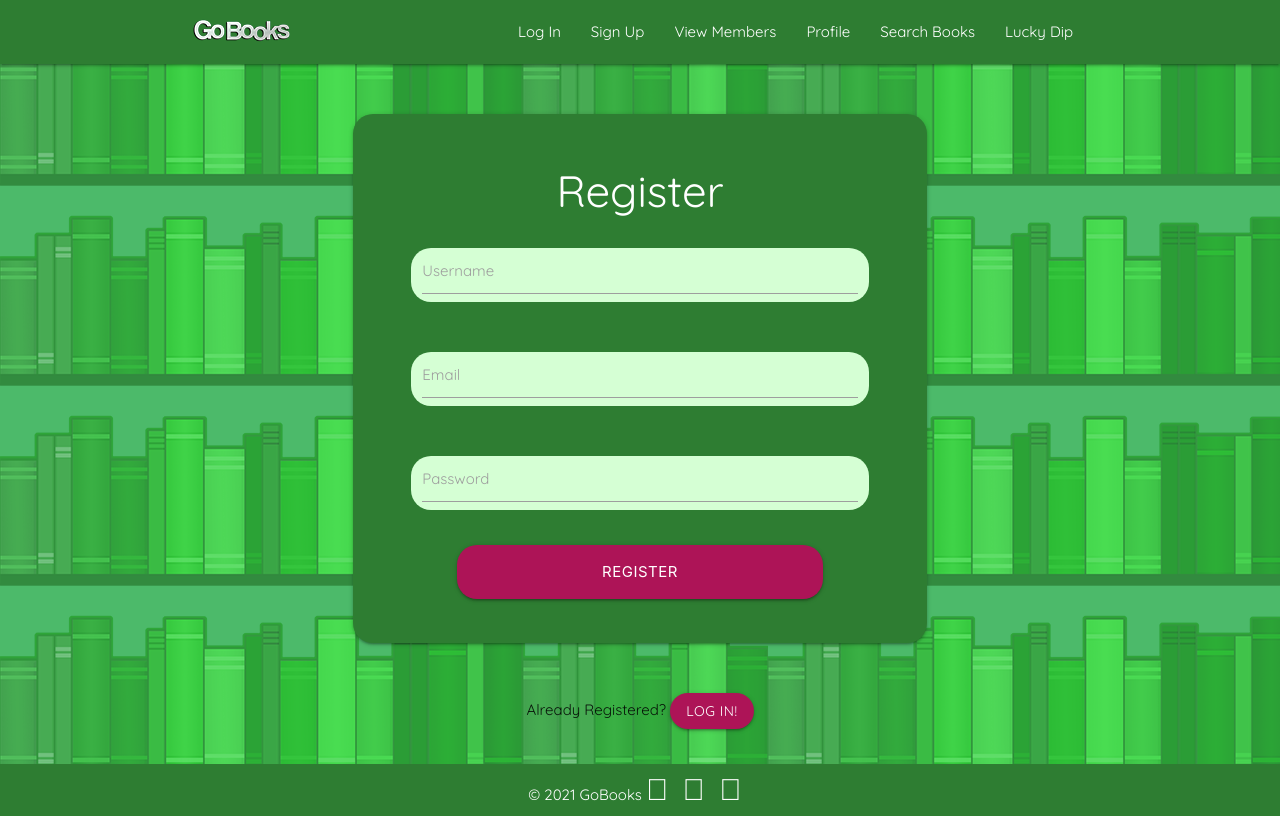
After one commit to Code-Institute-Submissions/MS3_GoBooks, a Flask app: page /register in a window 1280 px wide. The commit adds this page. Run offline with Flask 2, Linux system fonts and the light colour scheme; some libraries are stand-ins or nearby versions.

Commit message:
add login and register pages

```diff
--- a/app.py
+++ b/app.py
@@ -3,6 +3,7 @@ from flask import (
     Flask, flash, render_template, redirect, request, session, url_for)
 from flask_pymongo import PyMongo
 from bson.objectid import ObjectId
+from werkzeug.security import generate_password_hash, check_password_hash
 if os.path.exists("env.py"):
     import env
 
@@ -22,6 +23,33 @@ def homepage():
     return render_template("index.html")
 
 
+@app.route("/register", methods=["GET", "POST"])
+def register():
+    if request.method == "POST":
+        existing_user = mongo.db.members.find_one(
+            {"username": request.form.get("username").lower()})
+
+        if existing_user:
+            flash("Username already exists")
+            return redirect(url_for("register"))
+
+        register = {
+            "username": request.form.get("username").lower(),
+            "email": request.form.get("email").lower(),
+            "password": generate_password_hash(request.form.get("password"))
+        }
+        mongo.db.members.insert_one(register)
+
+        session["member"] = request.form.get("username").lower()
+        flash("Registration Successful")
+    return render_template("register.html")
+
+
+@app.route("/login", methods=["GET", "POST"])
+def login():
+    return render_template("login.html")
+
+
 @app.route("/members_list")
 def members_list():
     members = mongo.db.members.find()
--- a/static/css/style.css
+++ b/static/css/style.css
@@ -1,4 +1,86 @@
-.gobooks-body {
-    background-image: linear-gradient(to bottom right, #4cba6a, #279c48);
-    height: 100vh;
+
+*, *::before, *::after {
+    font-family: 'Quicksand', sans-serif;
 }
+
+body {
+    display: flex;
+    background-image: url(../images/bookshelves.png);
+    background-repeat: repeat;
+    background-color: #4cba6a;
+    min-height: 100vh;
+    flex-direction: column;
+  }
+
+h1,h2,h3,h4,h5,h6 {
+    color: white;
+}
+
+main {
+    flex: 1 0 auto;
+  }
+
+.header-row {
+    padding-top: 100px;
+}
+
+.logo {
+    max-width: 80vw;
+}
+
+.tagline {
+    color: whitesmoke;
+    text-shadow: 2px 2px rgba(0, 0, 0, 0.7);
+}
+
+.fas {
+    color: white;
+}
+
+.socials {
+    color: white;
+    margin-right: 10px;
+    font-size: 2em;
+}
+
+.socials:hover{
+    color: #9c094e;
+    text-decoration: none;
+    transition: all 0.30s ease-in-out;
+    -o-transition: all 0.30s ease-in-out;
+    -moz-transition: all 0.30s ease-in-out;
+    -webkit-transition: all 0.30s ease-in-out;
+}
+
+footer.page-footer {
+    padding-top: 10px;
+    padding-bottom: 10px;
+}
+
+.input-field {
+    background-color: #d5ffd4;
+    border-radius: 20px;
+}
+
+.search {
+    color: black;
+    text-align: center;
+}
+
+.homepage-links {
+    color: white;
+    text-align: center;
+}
+
+.btn {
+    border-radius: 20px;
+}
+
+.card-panel {
+    margin-top: 50px;
+    border-radius: 20px;
+}
+
+.flashes {
+    line-height: 2;
+}
--- a/templates/base.html
+++ b/templates/base.html
@@ -4,6 +4,10 @@
 <head>
     <meta charset="UTF-8">
     <meta name="viewport" content="width=device-width, initial-scale=1.0">
+    <!--import Quicksand font-->
+    <style>
+        @import url('https://fonts.googleapis.com/css2?family=Quicksand:wght@300;400;500;600;700&display=swap');
+    </style>
     <!--Font Awesome-->
     <link rel="stylesheet" href="https://cdnjs.cloudflare.com/ajax/libs/font-awesome/5.13.1/css/all.min.css"
         integrity="sha512-xA6Hp6oezhjd6LiLZynuukm80f8BoZ3OpcEYaqKoCV3HKQDrYjDE1Gu8ocxgxoXmwmSzM4iqPvCsOkQNiu41GA=="
@@ -16,16 +20,17 @@
     <title>GoBooks</title>
 </head>
 
-<body class="gobooks-body">
+<body>
     <header>
         <!--Navbar-->
         <nav class="green darken-3">
-            <div class="nav-wrapper">
-                <a href="{{ url_for ('homepage') }}" class="brand-logo">GoBooks</a>
+            <div class="nav-wrapper container">
+                <a href="{{ url_for ('homepage') }}" class="brand-logo"><img src="static/images/logo_mini.png"
+                        class="logo" alt="GoBooks logo"></a>
                 <a href="#" data-target="mobile-demo" class="sidenav-trigger"><i class="fas fa-bars"></i></a>
                 <ul class="right hide-on-med-and-down">
-                    <li><a href="#">Log In</a></li>
-                    <li><a href="#">Sign Up</a></li>
+                    <li><a href="{{ url_for ('login') }}">Log In</a></li>
+                    <li><a href="{{ url_for ('register') }}">Sign Up</a></li>
                     <li><a href="#">View Members</a></li>
                     <li><a href="#">Profile</a></li>
                     <li><a href="#">Search Books</a></li>
@@ -36,22 +41,53 @@
 
         <ul class="sidenav" id="mobile-demo">
             <li><a href="{{ url_for ('homepage') }}" class="brand-logo">GoBooks</a></li>
-            <li><a href="#">Log In</a></li>
-            <li><a href="#">Sign Up</a></li>
+            <li><a href="{{ url_for ('login') }}">Log In</a></li>
+            <li><a href="{{ url_for ('register') }}">Sign Up</a></li>
             <li><a href="#">View Members</a></li>
             <li><a href="#">Profile</a></li>
             <li><a href="#">Search Books</a></li>
             <li><a href="#">Lucky Dip</a></li>
         </ul>
     </header>
+
+    <section>
+        <!-- Flash Messages -->
+        {% with messages = get_flashed_messages() %}
+            {% if messages %}
+                {% for message in messages %}
+                    <div class="row flashes pink darken-3">
+                        <h4 class="center-align white-text">
+                            {{ message }}
+                        </h4>
+                    </div>
+                {% endfor %}
+            {% endif %}
+        {% endwith %}
+    </section>
     <!--Content added in below-->
+    <main>
+        <div class="container content">
+            {% block content %}
+            {% endblock %}
+        </div>
+    </main>
 
-    {% block content %}
-    {% endblock %}
+    <!--Footer-->
 
+    <footer class="page-footer green darken-3">
+        <div class="container center-align">
+            © 2021 GoBooks
+            <a target="_blank" href="https://www.facebook.com"><i class="socials fab fa-facebook"
+                    aria-hidden="true"></i></a>
+            <a target="_blank" href="https://twitter.com"><i class="socials fab fa-twitter" aria-hidden="true"></i></a>
+            <a target="_blank" href="https://www.instagram.com"><i class="socials fab fa-instagram"
+                    aria-hidden="true"></i></a>
+        </div>
+    </footer>
 
     <!--JQuery-->
-    <script src="https://code.jquery.com/jquery-3.5.1.min.js" integrity="sha256-9/aliU8dGd2tb6OSsuzixeV4y/faTqgFtohetphbbj0=" crossorigin="anonymous"></script>
+    <script src="https://code.jquery.com/jquery-3.5.1.min.js"
+        integrity="sha256-9/aliU8dGd2tb6OSsuzixeV4y/faTqgFtohetphbbj0=" crossorigin="anonymous"></script>
     <!-- Compiled and minified JavaScript -->
     <script src="https://cdnjs.cloudflare.com/ajax/libs/materialize/1.0.0/js/materialize.min.js"></script>
     <!-- Custom JS -->
--- /dev/null
+++ b/templates/register.html
@@ -0,0 +1,54 @@
+{% extends "base.html" %}
+
+{% block content %}
+
+
+<div class="row">
+    <form class="col s12 m8 offset-m2" method="POST" action="{{ url_for('register') }}">
+        <div class="card-panel green darken-3">
+            <h3 class="center-align">Register</h3>
+            <!--Username-->
+            <div class="row">
+                <div class="input-field col s10 offset-s1">
+                    <input id="username" name="username" type="text" pattern="^[a-zA-Z0-9]{5,20}$" class="validate" required>
+                    <label for="username">Username</label>
+                </div>
+            </div>
+            <!--Email-->
+            <div class="row">
+                <div>
+                    <div class="input-field col s10 offset-s1">
+                        <input id="email" name="email" type="email" class="validate" required>
+                        <label for="email">Email</label>
+                    </div>
+                </div>
+            </div>
+            <!--Password-->
+            <div class="row">
+                <div>
+                    <div class="input-field col s10 offset-s1">
+                        <input id="password" name="password" type="password" pattern="^[a-zA-Z0-9]{5,20}$" minlength="5" maxlength="20" class="validate" required>
+                        <label for="password">Password</label>
+                    </div>
+                </div>
+            </div>
+            <div class="row">
+                <button type="submit" class="col s8 offset-s2 btn-large pink darken-3 waves-effect waves-light btn">
+                    Register
+                </button>
+            </div>
+        </div>
+    </form>
+</div>
+
+
+<div class="row">
+    <div class="col s12">
+        <p class="center-align">
+            Already Registered?
+            <a href="{{ url_for('login') }}" class="white-text pink darken-3 btn">Log In!</a>
+        </p>
+    </div>
+</div>
+
+{% endblock %}
```
Also changed, not shown: templates/index.html (+25 -2 lines), templates/login.html (added, +44 -0 lines), favicon.ico (added), static/images/bookshelves.png (added), static/images/logo.png (added), static/images/logo_mini.png (added).
